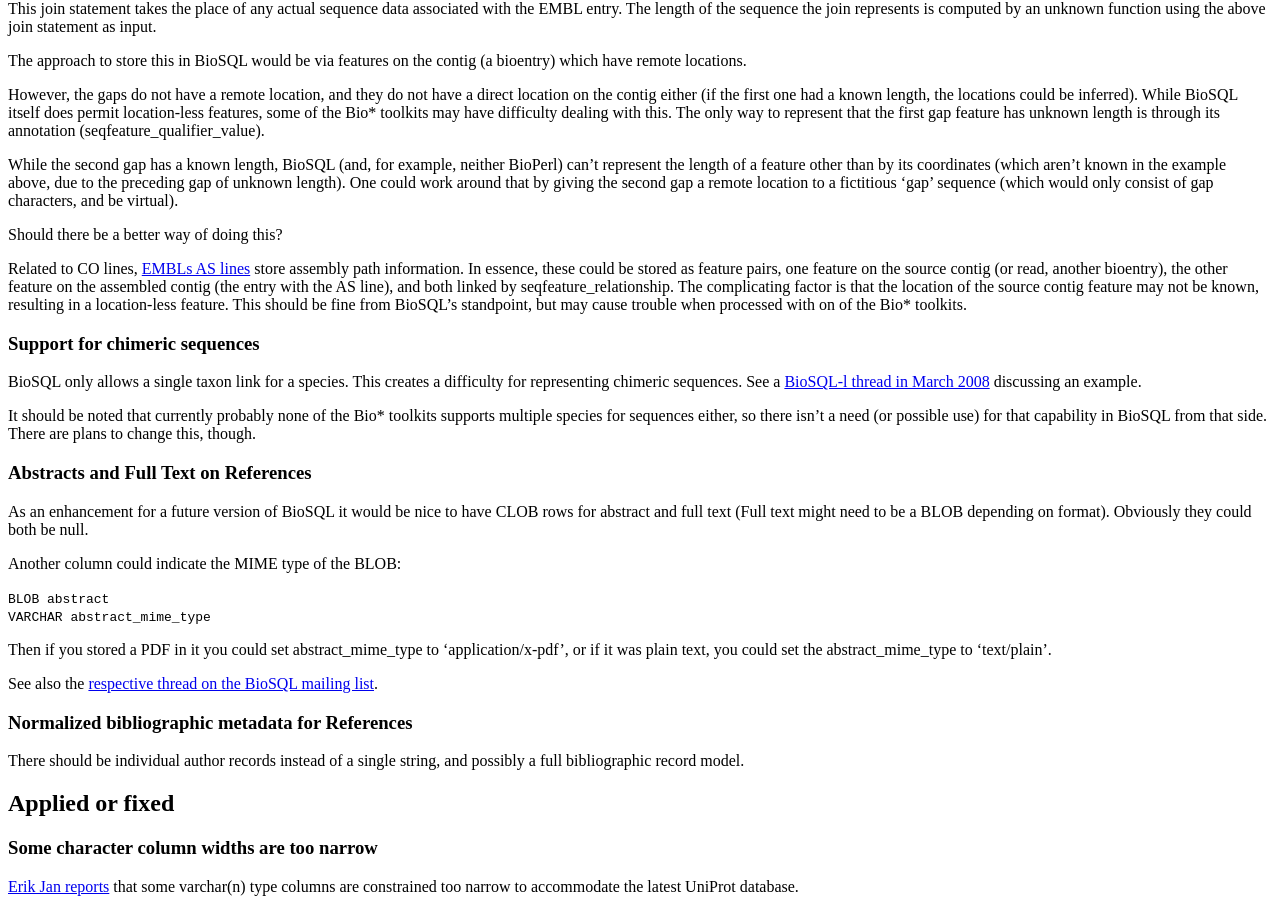
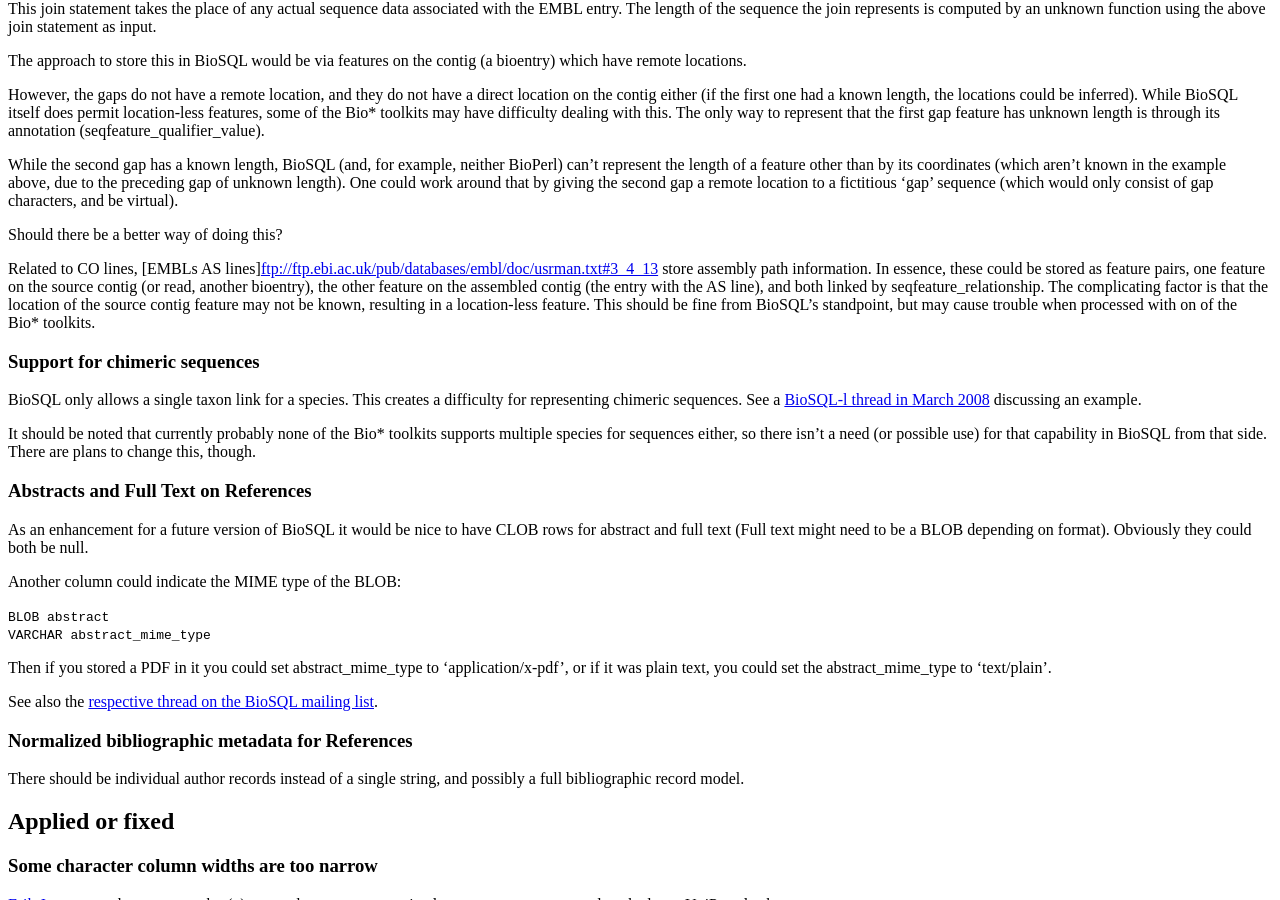
Before and after one commit to biosql/biosql.github.io, a Jekyll site: the page built from wiki/Enhancement_Requests.md, in a window 1280 px wide and 900 px high, scrolled down 3379 px. Built offline with Jekyll 4.4.1, drawn with Linux system fonts in a browser that asks for light colours.

Commit message:
Update Enhancement_Requests.md

```diff
--- a/wiki/Enhancement_Requests.md
+++ b/wiki/Enhancement_Requests.md
@@ -282,7 +282,7 @@ would only consist of gap characters, and be virtual).
 Should there be a better way of doing this?
 
 Related to CO lines, [EMBLs AS
-lines](ftp://ftp.ebi.ac.uk/pub/databases/embl/doc/usrman.txt#3_4_13)
+lines]<ftp://ftp.ebi.ac.uk/pub/databases/embl/doc/usrman.txt#3_4_13>
 store assembly path information. In essence, these could be stored as
 feature pairs, one feature on the source contig (or read, another
 bioentry), the other feature on the assembled contig (the entry with the
```
